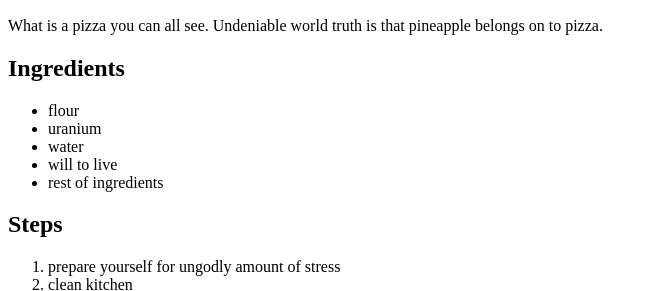
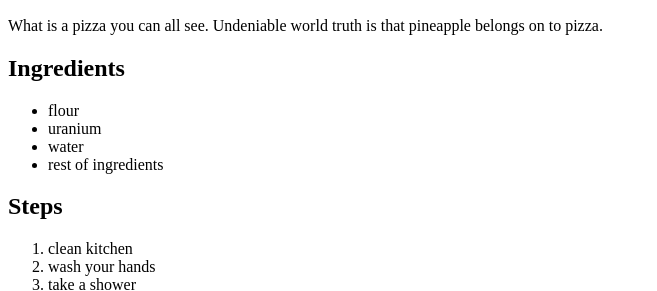
Before and after one commit to ludrol/dev, a plain HTML site: page recipes/pizza.html in a window 1280 px wide. Shown: the part 646-937 px from the top of the page, without its empty margins (0-657 px from the left). Drawn offline with Linux system fonts and the light colour scheme.

Commit message:
deleted depression

```diff
--- a/recipes/pizza.html
+++ b/recipes/pizza.html
@@ -18,12 +18,10 @@
         <li>flour</li>
         <li>uranium</li>
         <li>water</li>
-        <li>will to live</li>
         <li>rest of ingredients</li>
     </ul>
 <h2>Steps</h2>
     <ol>
-        <li>prepare yourself for ungodly amount of stress</li>
         <li>clean kitchen</li>
         <li>wash your hands</li>
         <li>take a shower</li>
```
